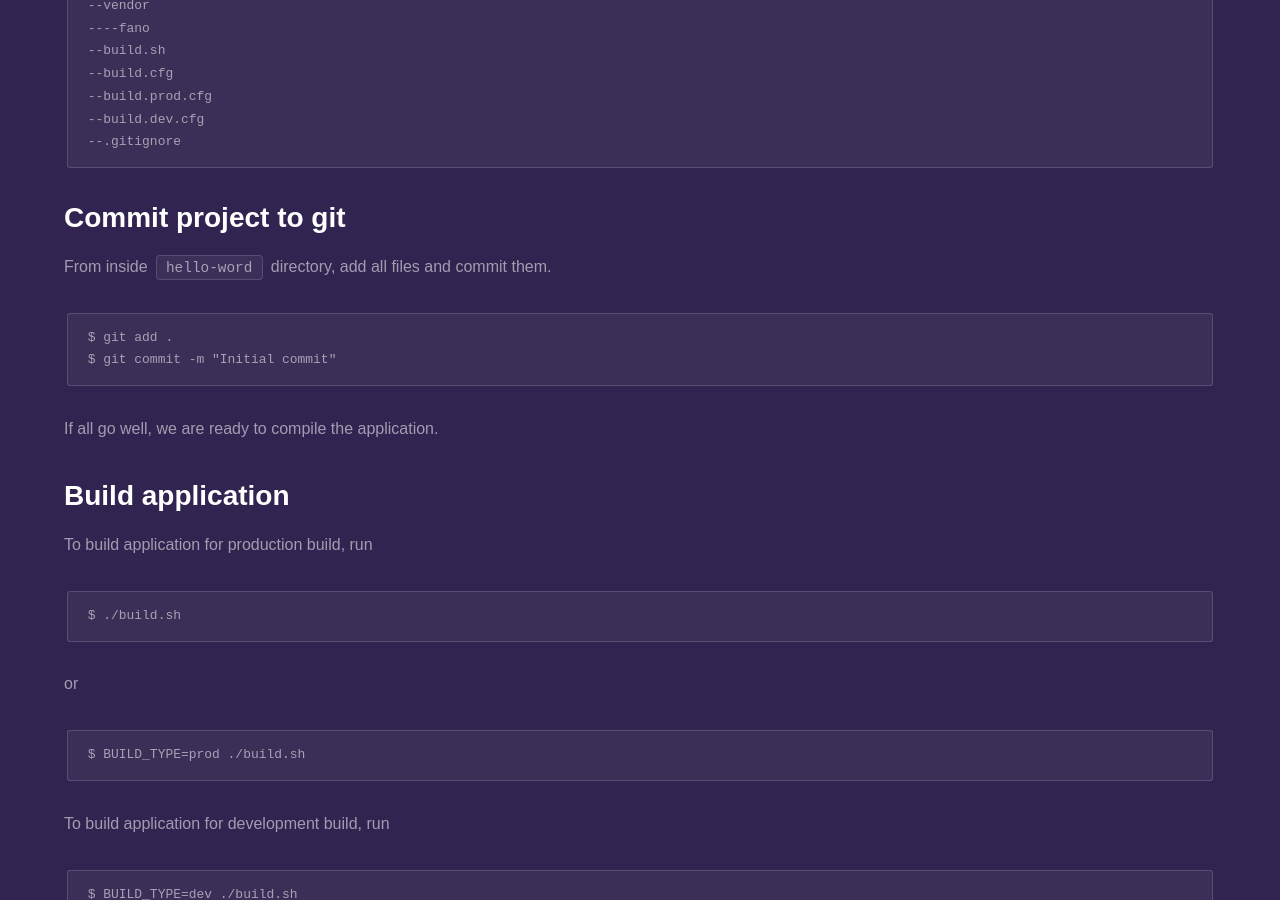
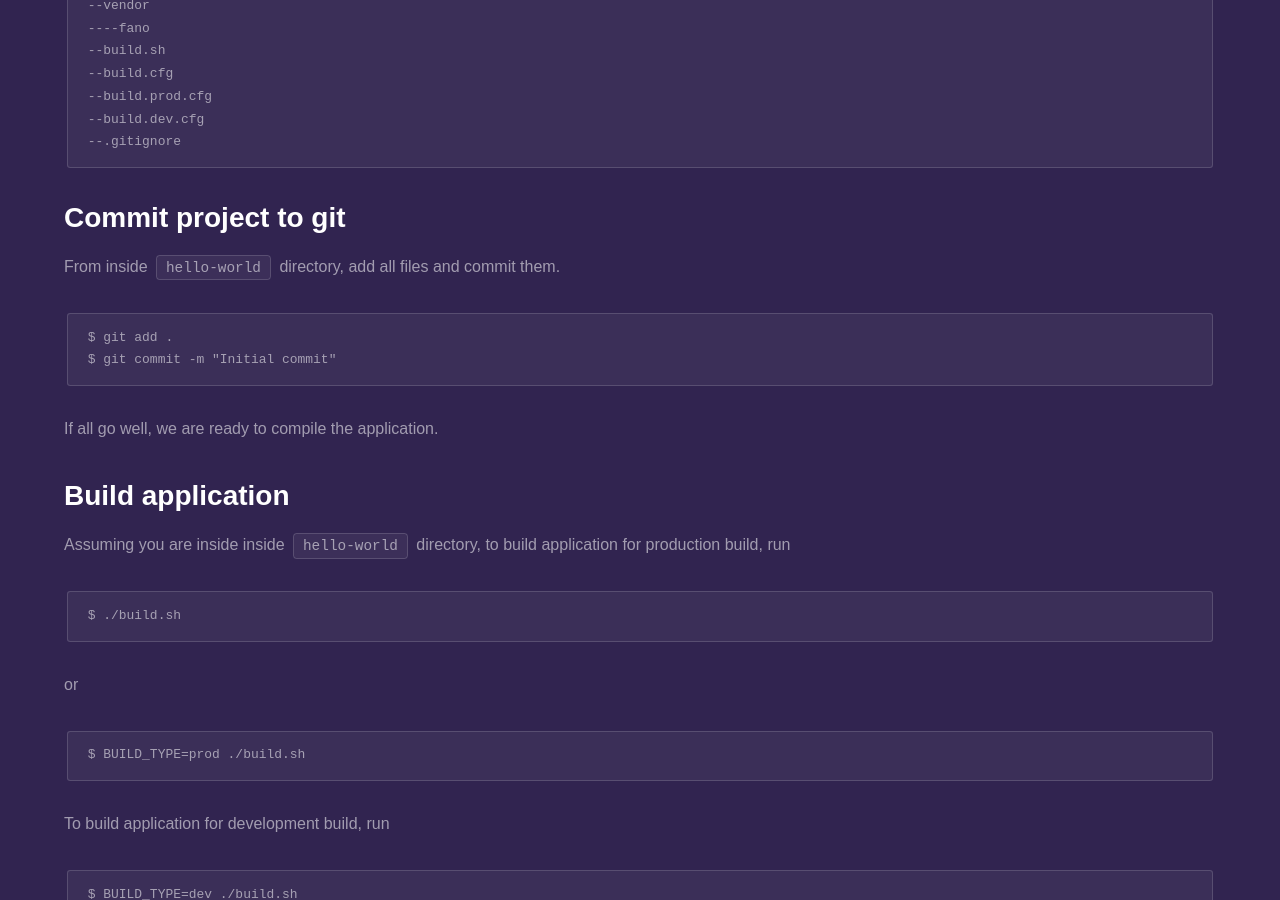
Before and after one commit to fanoframework/fanoframework.github.io, a Jekyll site: the page built from tutorials/hello-world-application/index.md, in a window 1280 px wide and 900 px high, scrolled down 14727 px. Built offline with Jekyll 4.4.1, drawn with Linux system fonts in a browser that asks for light colours; our own code applies the rules of GitHub Pages for plain Markdown files; some of the changed text lies outside the part shown.

Commit message:
edit typo error

````diff
--- a/tutorials/hello-world-application/index.md
+++ b/tutorials/hello-world-application/index.md
@@ -619,7 +619,7 @@ hello-world
 
 ## Commit project to git
 
-From inside `hello-word` directory, add all files and commit them.
+From inside `hello-world` directory, add all files and commit them.
 
 ```
 $ git add .
@@ -630,7 +630,7 @@ If all go well, we are ready to compile the application.
 
 ## Build application
 
-To build application for production build, run
+Assuming you are inside inside `hello-world` directory, to build application for production build, run
 
 ```
 $ ./build.sh
````
Also changed, not shown: other parts of tutorials/hello-world-application/index.md (+1 -1 lines).
